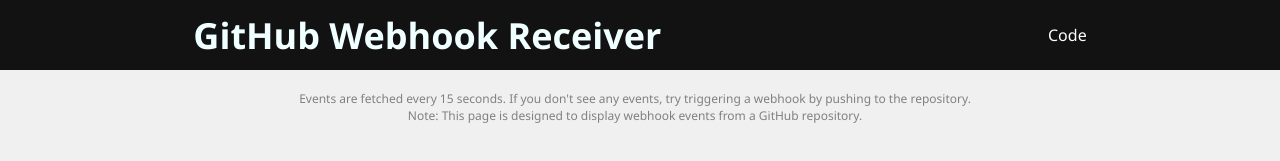
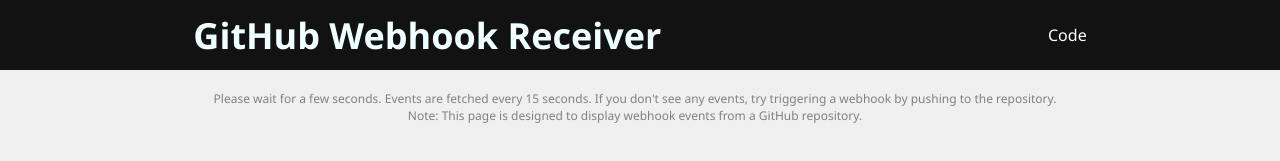
Before and after one commit to ankit-suman-07/webhook-UI, a plain HTML site: page index.html in a window 1280 px wide. Shown: the top 161 px of the page. Drawn offline with Linux system fonts and the light colour scheme; no server answers.

Commit message:
Update index.html

```diff
--- a/index.html
+++ b/index.html
@@ -19,7 +19,7 @@
 
     <main>
         <div class="extra" >
-            <p>Events are fetched every 15 seconds. If you don't see any events, try triggering a webhook by pushing to the repository.</p>
+            <p>Please wait for a few seconds. Events are fetched every 15 seconds. If you don't see any events, try triggering a webhook by pushing to the repository.</p>
             <p>Note: This page is designed to display webhook events from a GitHub repository.</p>
         </div>
         <div class="git-events" >
```
